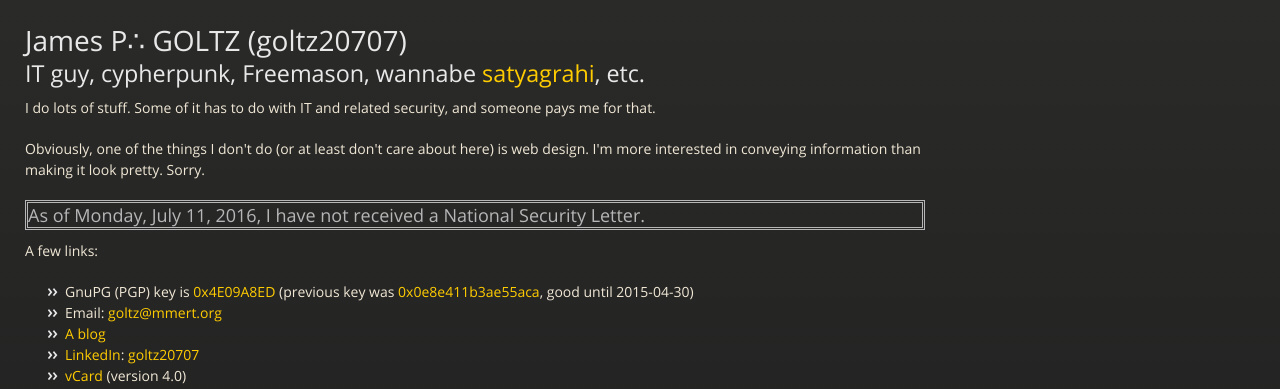
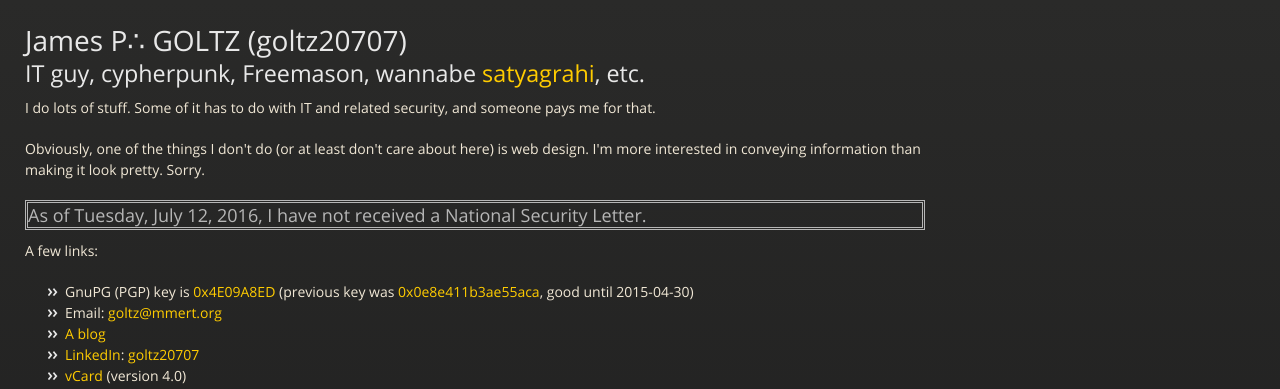
Before and after one commit to goltz20707/goltz20707.github.io, a Jekyll site: the page built from index.html, in a window 1280 px wide. Shown: the top 389 px of the page. Built offline with Jekyll 4.4.1, drawn with Linux system fonts in a browser that asks for light colours.

Commit message:
Updated.

```diff
--- a/_includes/nsl.html
+++ b/_includes/nsl.html
@@ -1,6 +1,6 @@
 <!-- insert date with date '+%A, %B %e, %Y,' -->
 <h3 style="border: double">As of
 
-Monday, July 11, 2016,
+Tuesday, July 12, 2016,
 
 I have not received a National Security Letter.</h3>
```
